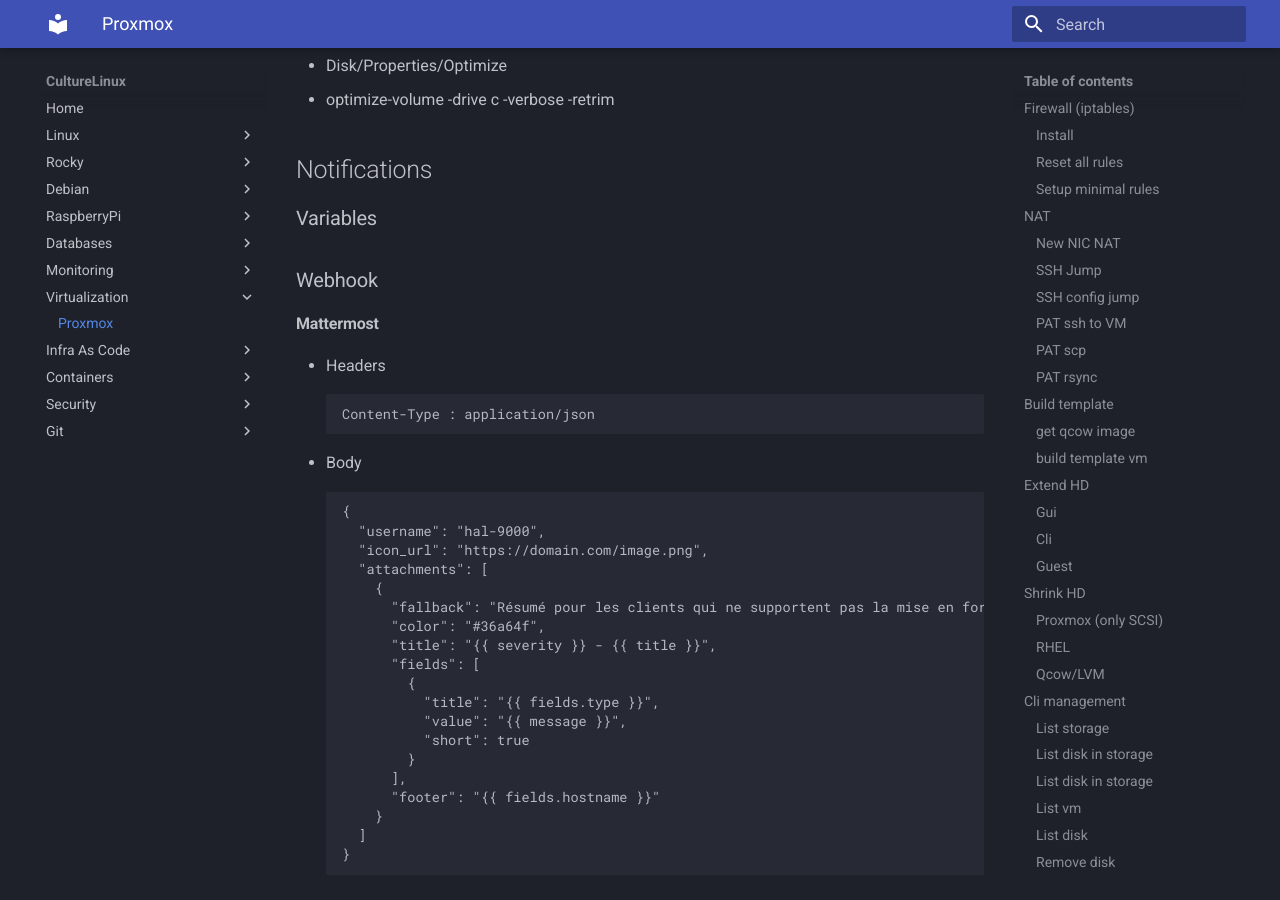
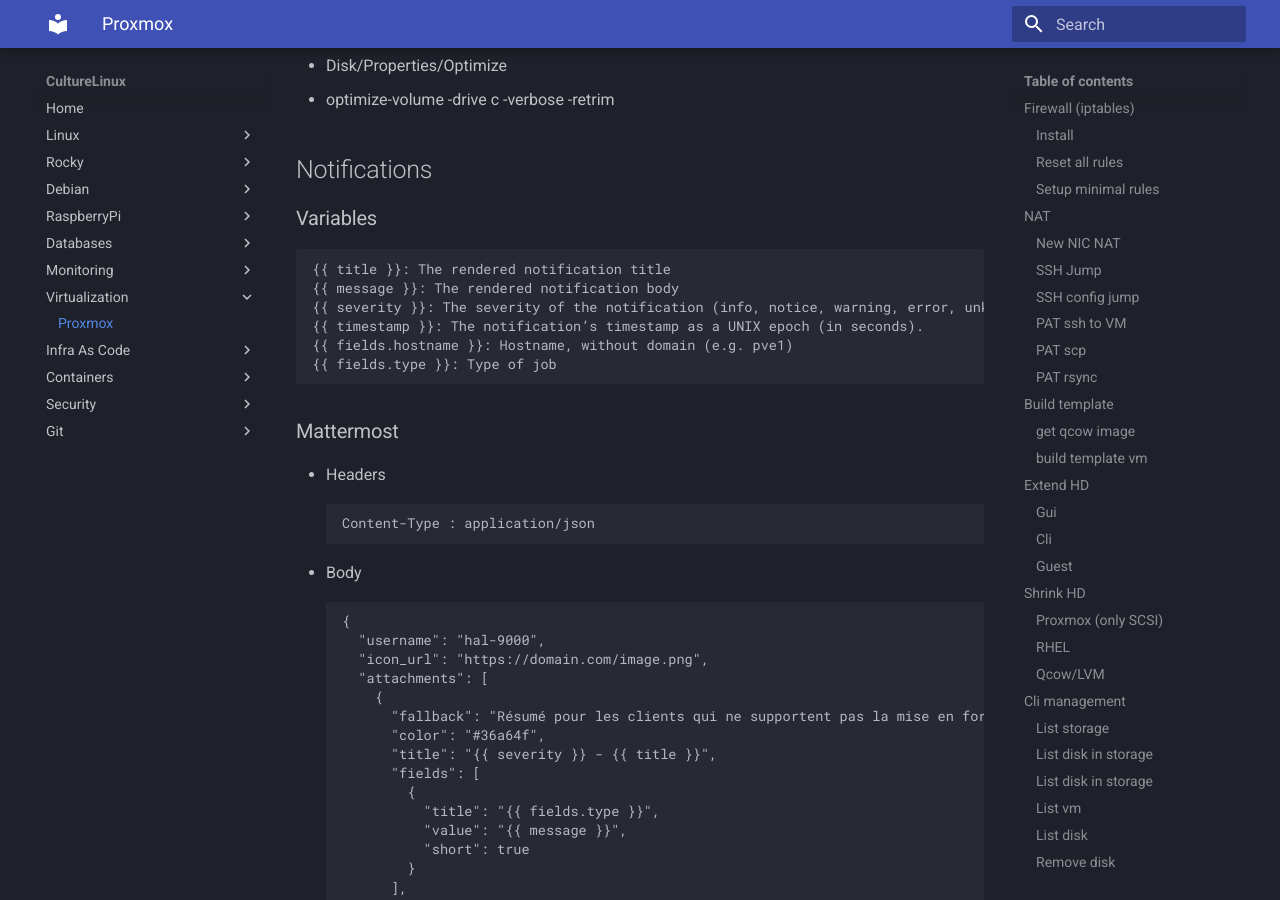
Before and after one commit to CultureLinux/doc, an MkDocs documentation site: the page built from docs/virtualization/proxmox.md, in a window 1280 px wide and 900 px high, scrolled down 7624 px. Built offline with MkDocs 1.6.1 and Material for MkDocs 9.7.7, drawn with Linux system fonts in a browser that asks for light colours.

Commit message:
Add proxmox variables notif

````diff
--- a/docs/virtualization/proxmox.md
+++ b/docs/virtualization/proxmox.md
@@ -234,8 +234,16 @@
 ## Notifications
 ### Variables
 
-### Webhook
-#### Mattermost
+```
+{{ title }}: The rendered notification title
+{{ message }}: The rendered notification body
+{{ severity }}: The severity of the notification (info, notice, warning, error, unknown)
+{{ timestamp }}: The notification’s timestamp as a UNIX epoch (in seconds).
+{{ fields.hostname }}: Hostname, without domain (e.g. pve1)
+{{ fields.type }}: Type of job
+```
+
+### Mattermost
 * Headers
 ```
 Content-Type : application/json
````
